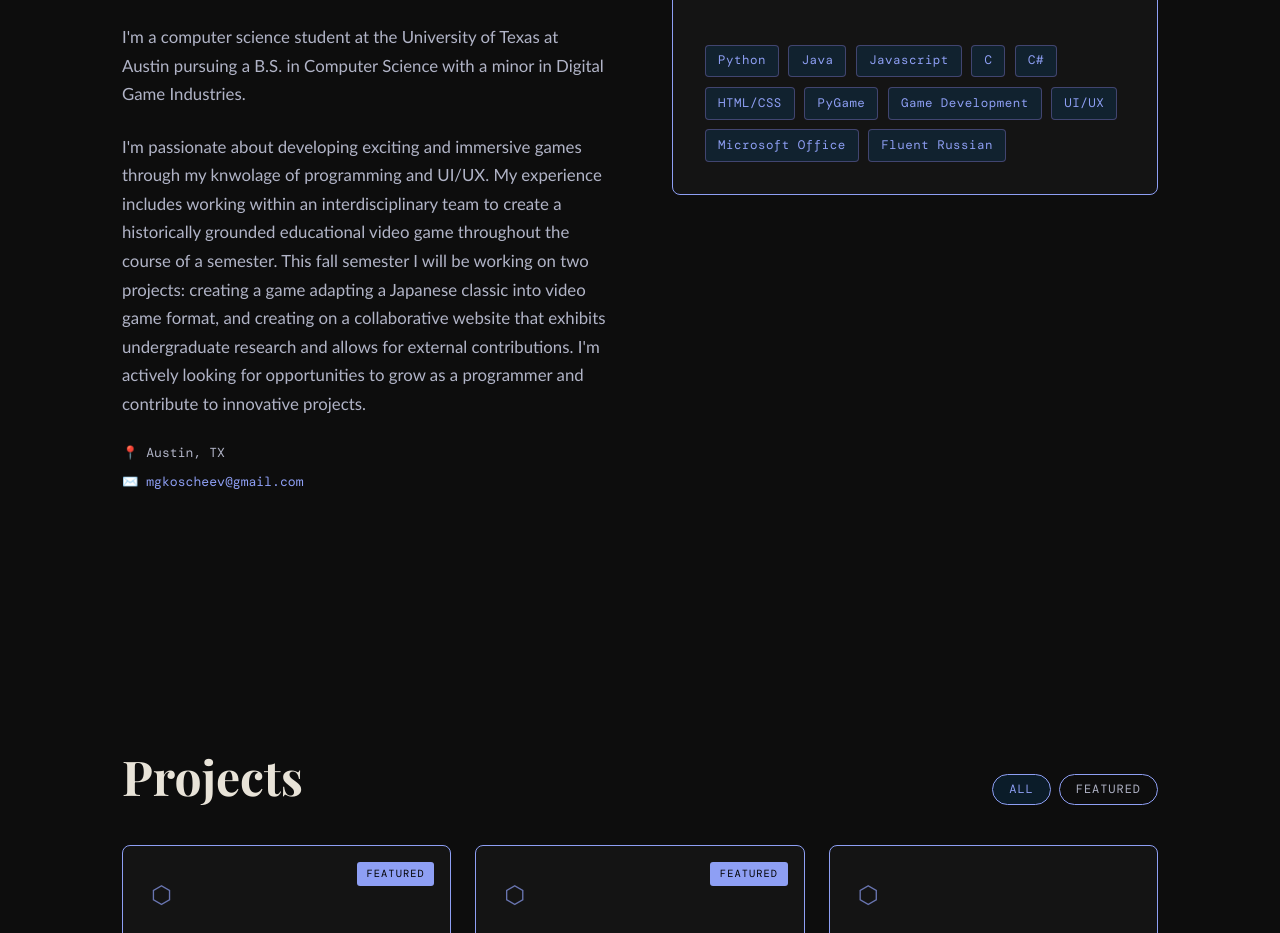
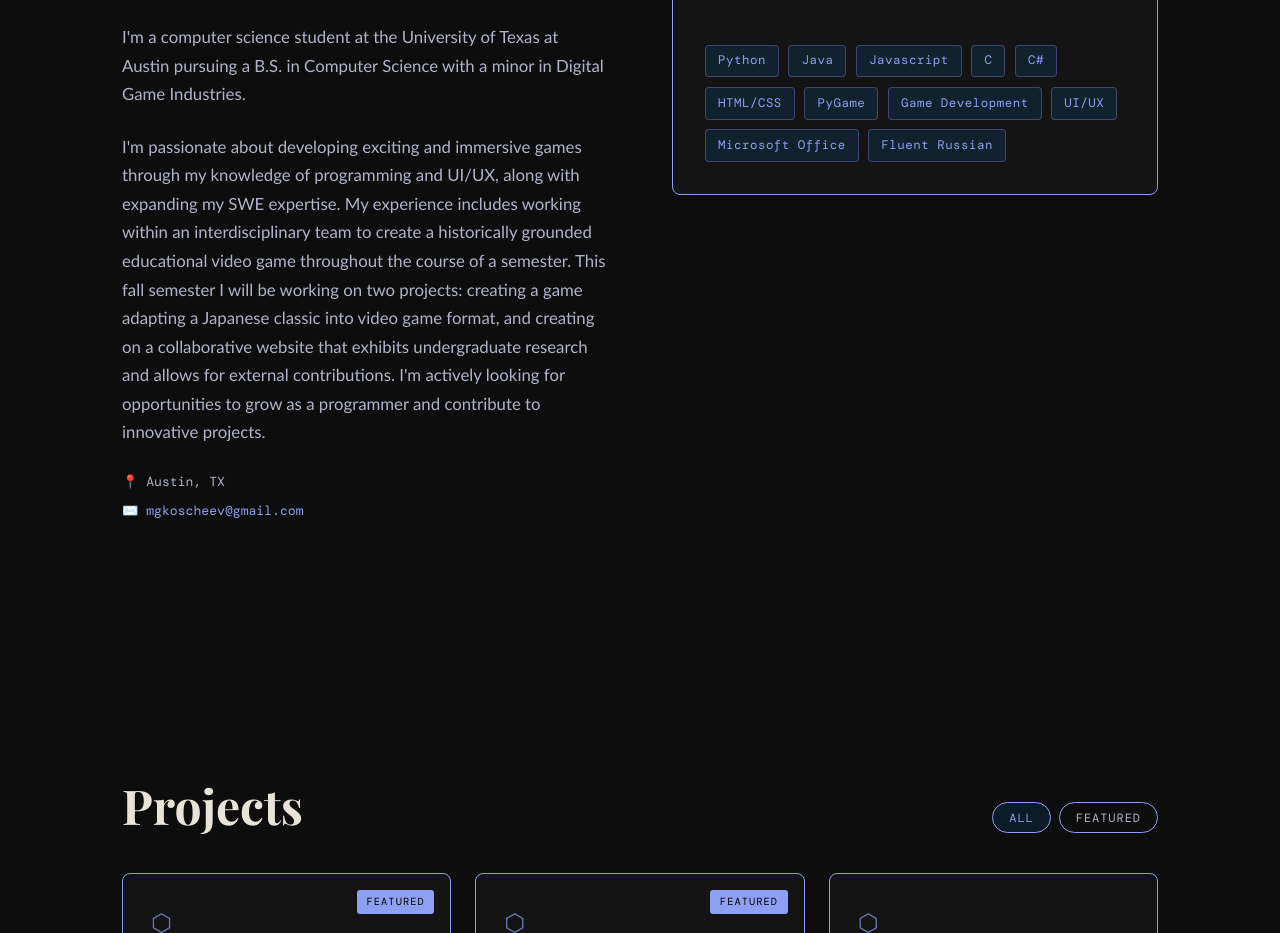
Before and after one commit to mkoscheev321/MariaKoscheevPortfolio, a React (Vite) app: page / in a window 1280 px wide. Shown: the part 1000-1933 px from the top of the page. Built offline with nearby package versions, Linux system fonts and the light colour scheme.

Commit message:
edit demo more

```diff
--- a/src/App.jsx
+++ b/src/App.jsx
@@ -10,7 +10,7 @@ const PORTFOLIO_DATA = {
   title: "Junior CS student at The University of Texas at Austin",
   tagline: "",
   bio: "I'm a computer science student at the University of Texas at Austin pursuing a B.S. in Computer Science with a minor in Digital Game Industries. ",
-  bio2: "I'm passionate about developing exciting and immersive games through my knwolage of programming and UI/UX. " +
+  bio2: "I'm passionate about developing exciting and immersive games through my knowledge of programming and UI/UX, along with expanding my SWE expertise. " +
     "My experience includes working within an interdisciplinary team to create a historically grounded educational "+
     "video game throughout the course of a semester. This fall semester I will be working on two projects: creating a game adapting a Japanese classic into video game format, " +
     "and creating on a collaborative website that exhibits undergraduate research and allows for external contributions. " +
```
